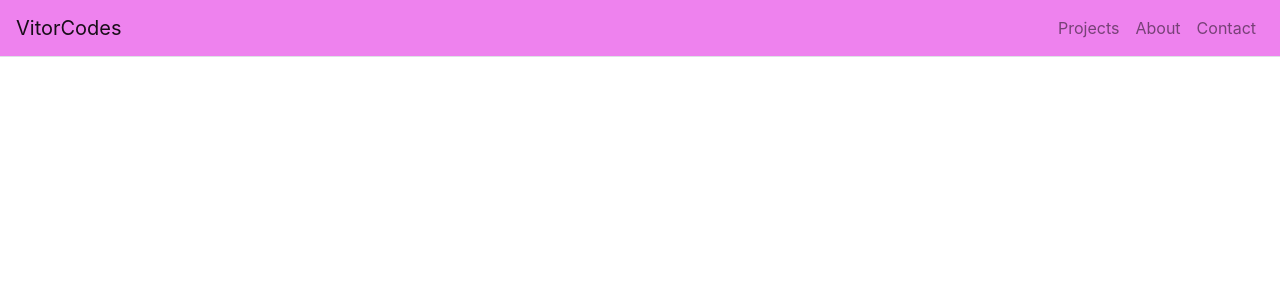
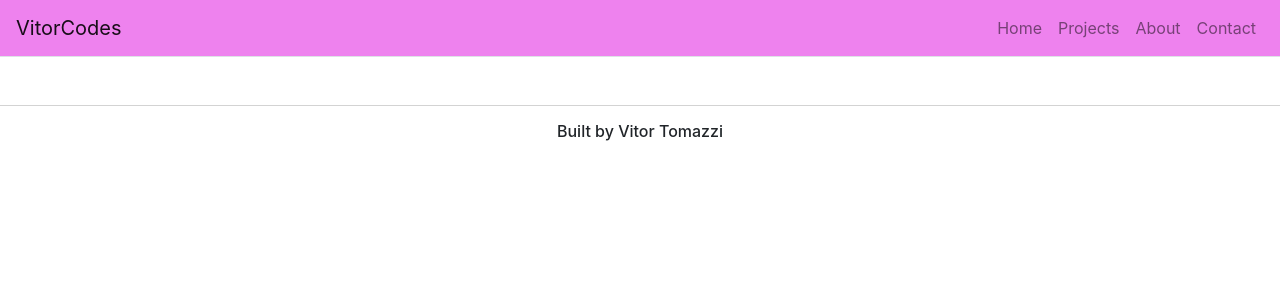
Before and after one commit to VitorTomazzi/port-proj, a React (Create React App) app: page / in a window 1280 px wide. Shown: the top 300 px of the page. Built offline with nearby package versions, Linux system fonts and the light colour scheme.

Commit message:
add nav and footer

```diff
--- a/src/App.js
+++ b/src/App.js
@@ -1,9 +1,10 @@
 import React, { Component } from 'react';
 import { BrowserRouter as Router, Switch, Route, Link } from 'react-router-dom';
 import Container from 'react-bootstrap/Container';
-import Navbar from 'react-bootstrap/Navbar';
-import Nav from 'react-bootstrap/Nav';
 import './App.css';
+
+import NavBar from './components/navbar';
+import Footer from './components/footer';
 
 export default class App extends Component {
 	constructor(props) {
@@ -35,17 +36,9 @@ export default class App extends Component {
 		return (
 			<Router>
 				<Container fluid className="p-0">
-					<Navbar expand="lg" className="border-bottom" style={{ backgroundColor: 'violet' }}>
-						<Navbar.Brand href="/home">VitorCodes</Navbar.Brand>
-						<Navbar.Toggle aria-controls="responsive-navbar-nav" />
-						<Navbar.Collapse id="responsive-navbar-nav">
-							<Nav className="ml-auto">
-								<Nav.Link href="/projects">Projects</Nav.Link>
-								<Nav.Link href="/about">About</Nav.Link>
-								<Nav.Link href="/contact">Contact</Nav.Link>
-							</Nav>
-						</Navbar.Collapse>
-					</Navbar>
+					<NavBar />
+
+					<Footer />
 				</Container>
 			</Router>
 		);
--- /dev/null
+++ b/src/components/footer.jsx
@@ -0,0 +1,11 @@
+import React, { Component } from 'react';
+
+export default class Footer extends Component {
+	render() {
+		return (
+			<footer className="mt-5" style={{ borderTop: '.05rem solid lightgrey', padding: '1rem' }}>
+				<h6 style={{ display: 'flex', justifyContent: 'center' }}>Built by Vitor Tomazzi</h6>
+			</footer>
+		);
+	}
+}
--- /dev/null
+++ b/src/components/navbar.jsx
@@ -0,0 +1,22 @@
+import React, { Component } from 'react';
+import Navbar from 'react-bootstrap/Navbar';
+import Nav from 'react-bootstrap/Nav';
+
+export default class NavBar extends Component {
+	render() {
+		return (
+			<Navbar expand="lg" className="border-bottom" style={{ backgroundColor: 'violet' }}>
+				<Navbar.Brand href="/">VitorCodes</Navbar.Brand>
+				<Navbar.Toggle aria-controls="responsive-navbar-nav" />
+				<Navbar.Collapse id="responsive-navbar-nav">
+					<Nav className="ml-auto">
+						<Nav.Link href="/">Home</Nav.Link>
+						<Nav.Link href="/projects">Projects</Nav.Link>
+						<Nav.Link href="/about">About</Nav.Link>
+						<Nav.Link href="/contact">Contact</Nav.Link>
+					</Nav>
+				</Navbar.Collapse>
+			</Navbar>
+		);
+	}
+}
```
